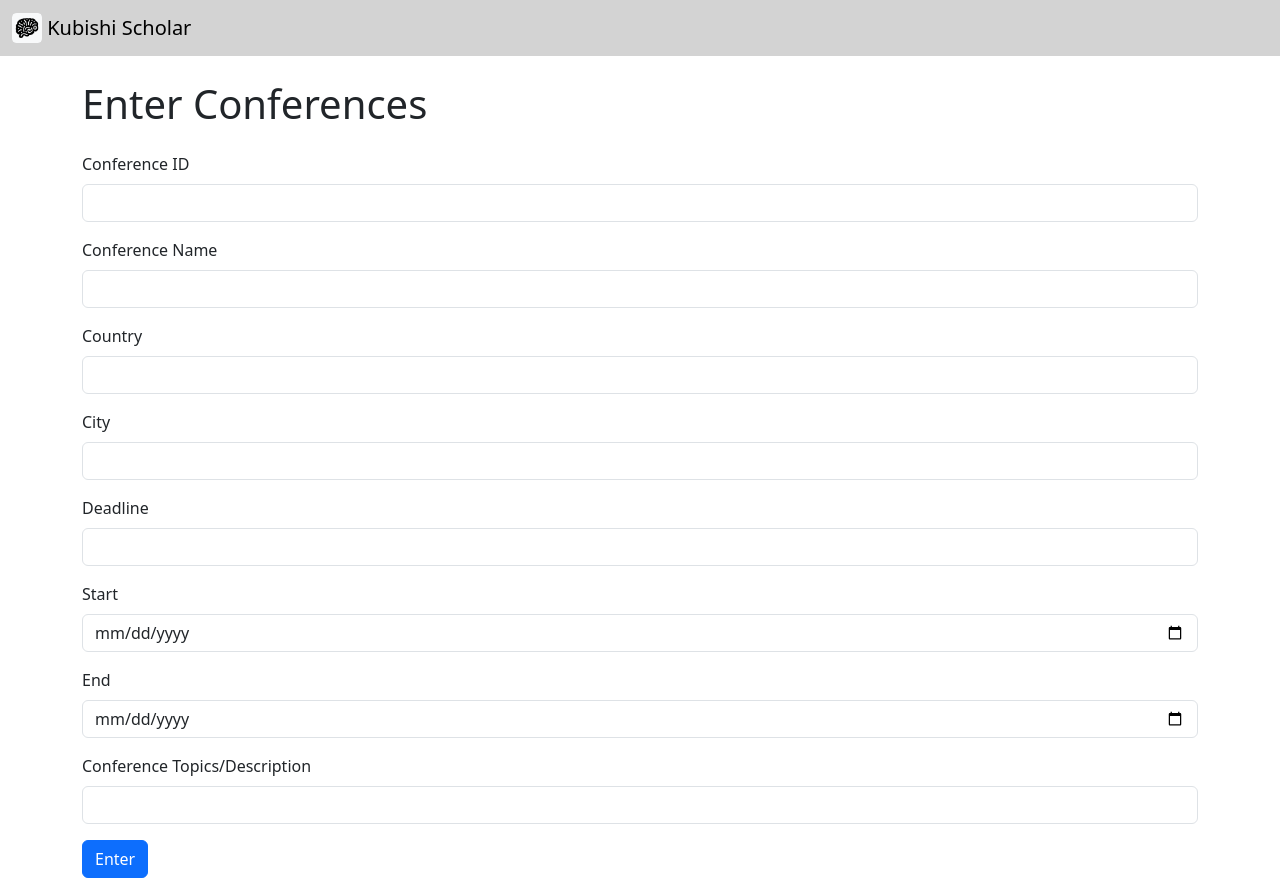
After one commit to kubishi/scholar, a Flask app: template Frontend/templates/add_conference.html in a window 1280 px wide. The commit adds this page. Run offline with Flask 3, Linux system fonts and the light colour scheme; the template is opened without the code that fills it, so the values that code supplies are empty.

Commit message:
Basic conference adder works

```diff
--- a/Frontend/app.py
+++ b/Frontend/app.py
@@ -37,6 +37,7 @@ oauth.register(
 
 # Homepage - Route
 client = OpenAI()
+
 
 
 @app.route("/login")
@@ -92,8 +93,9 @@ def convert_date_format(date_str):
     '''Convert yyyy-mm-dd to mm-dd-yyyy'''
     return datetime.strptime(date_str, "%Y-%m-%d").strftime("%m-%d-%Y") if date_str else ""
 
+
+# MAIN PAGE
 @app.route("/")
-
 def index():
     query = request.args.get("query", "")
     location = request.args.get("location", "").strip().lower()
@@ -207,6 +209,52 @@ def index():
                            session=session.get('user'),
                            pretty=json.dumps(session.get('user'), indent=4) if session.get('user') else None)
 
+# ENTER CONFERENCES PAGE
+@app.route('/add_conf')
+def conference_adder():
+    conference_id = request.args.get("conference_id", "")
+    conference_name = request.args.get("conference_name", "")
+    country = request.args.get("country", "")
+    city = request.args.get("city", "")
+    deadline = request.args.get("deadline", "")
+    start_date = request.args.get("start_date", "")
+    end_date = request.args.get("end_date", "")
+    topic_list = request.args.get("topic_list", "")
+
+    print(f"ID: {conference_id}")
+    print(f"Name: {conference_name}")
+    print(f"Country: {country}")
+    print(f"City: {city}")
+    print(f"Deadline: {deadline}")
+    print(f"Start: {start_date}")
+    print(f"End: {end_date}")
+
+    embedding_response = openai_client.embeddings.create(
+        input=topic_list,
+        model="text-embedding-3-small"
+    )
+    topic_vector = embedding_response.data[0].embedding
+
+    vector = {
+        "id": conference_id,
+        "values": topic_vector,
+        "metadata": {
+            "conference_name": conference_name,
+            "country": country,
+            "city": city,
+            "deadline": deadline,
+            "start_date": start_date,
+            "end_date": end_date,
+            "topics": topic_list
+        }
+    }
+
+    res = pinecone_index.upsert(vectors=[vector])
+    print(f"Response: {res}")
+
+
+
+    return render_template('add_conference.html')
 
 if __name__ == "__main__":
     app.run(host="0.0.0.0", port=env.get("PORT", 3000), debug=True)
--- /dev/null
+++ b/Frontend/templates/add_conference.html
@@ -0,0 +1,62 @@
+{% extends "base.html" %}
+
+{% block body %}
+<nav class="navbar">
+  <div class="container-fluid">
+    <a class="navbar-brand" href="#">
+      <img src="static/img/logo_bg.png" width="30" height="30" class="d-inline-block align-top" alt="">
+      Kubishi Scholar
+    </a>
+  </div>
+</nav>
+
+<div class="container mt-4">
+  <h1 class="mb-4">Enter Conferences</h1>
+  <form method="GET" action="/add_conf" class="my-3">
+    <div class="mb-3">
+      <label for="conference_id" class="form-label">Conference ID</label>
+      <input type="text" class="form-control" id="conference_id" name="conference_id" required>
+    </div>
+
+    <div class="mb-3">
+      <label for="conference_name" class="form-label">Conference Name</label>
+      <input type="text" class="form-control" id="conference_name" name="conference_name" required>
+    </div>
+
+    <div class="mb-3">
+      <label for="country" class="form-label">Country</label>
+      <input type="text" class="form-control" id="country" name="country">
+    </div>
+
+    <div class="mb-3">
+      <label for="city" class="form-label">City</label>
+      <input type="text" class="form-control" id="city" name="city">
+    </div>
+
+    <div class="mb-3">
+      <label for="deadline" class="form-label">Deadline</label>
+      <input type="text" class="form-control" id="deadline" name="deadline">
+    </div>
+
+    <div class="mb-3">
+      <label for="start_date" class="form-label">Start</label>
+      <input type="date" class="form-control" id="start_date" name="start_date" required>
+    </div>
+
+    <div class="mb-3">
+      <label for="end_date" class="form-label">End</label>
+      <input type="date" class="form-control" id="end_date" name="end_date" required>
+    </div>
+
+    <div class="mb-3">
+        <label for="topic_list" class="form-label">Conference Topics/Description</label>
+        <input type="text" class="form-control" id="topic_list" name="topic_list" required>
+    </div>
+
+
+    <button type="submit" class="btn btn-primary">Enter</button>
+  </form>
+
+
+</div>
+{% endblock %}
```
Also changed, not shown: Frontend/templates/index.html (+6 -3 lines).
